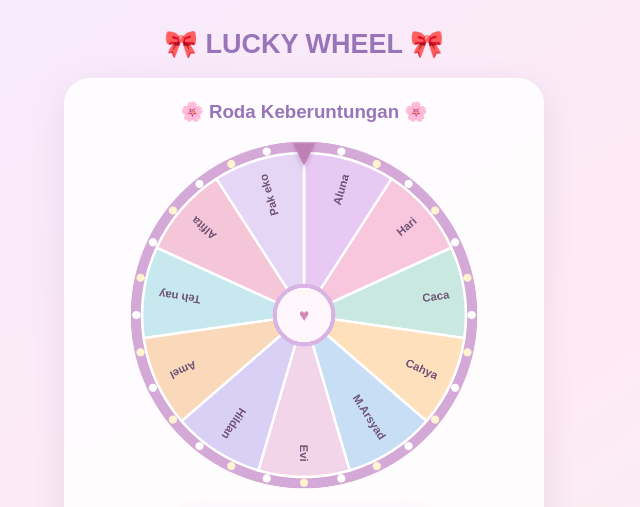
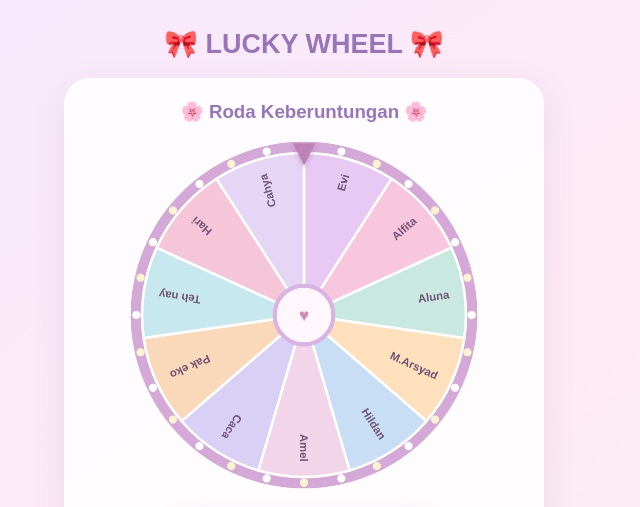
Before and after one commit to rismafauji30-alt/Luckywheel, a plain HTML site: page app/src/main/assets/index.html in a window 1280 px wide. Shown: the top 507 px of the page, 336-976 px from the left. Drawn offline with Linux system fonts and the light colour scheme.

Commit message:
Update index.html

```diff
--- a/app/src/main/assets/index.html
+++ b/app/src/main/assets/index.html
@@ -75,8 +75,8 @@ textarea{
  <h3>💗 Pengaturan Peserta</h3>
  <textarea id="names"></textarea>
  <br>
- <button class="secondary" onclick="applyNames()">Simpan Daftar Nama</button>
- <button class="secondary" onclick="resetAll()">Reset Arisan</button>
+<button class="secondary" onclick="applyNames()">Simpan Daftar Nama</button>
+<button class="secondary" onclick="resetAll()">Reset Arisan</button>
 </div>
 
 <div class="footer">Made with love 💕 Lucky Wheel Arisan</div>
@@ -128,7 +128,13 @@ function tone(freq,duration=.08,type="sine",volume=.05){
  osc.start();
  osc.stop(audio.currentTime+duration);
 }
-
+ function shuffleParticipants(){
+ for(let i=participants.length-1;i>0;i--){
+  const j=Math.floor(Math.random()*(i+1));
+  [participants[i],participants[j]]=
+  [participants[j],participants[i]];
+ }
+}
 function drawWheel(){
  const n=participants.length;
  ctx.clearRect(0,0,700,700);
@@ -251,6 +257,7 @@ function applyNames(){
  "Daftar nama berhasil disimpan";
 }
 
+
 function resetAll(){
  if(spinning)return;
 
@@ -260,7 +267,7 @@ function resetAll(){
  winnerCount=0;
 winnersHistory=[];
 angle=0;
-
+shuffleParticipants();
  drawWheel();
  updateInfo();
 
@@ -271,8 +278,8 @@ angle=0;
  "Urutan pemenang diulang dari awal";
 
  document.getElementById("spin").disabled=false;
+document.getElementById("spin").textContent="PUTAR ✨";
 }
-
 function spinWheel(){
  if(spinning||participants.length===0)return;
 
@@ -311,7 +318,7 @@ document.getElementById("spin").disabled=true;
  ((target-current+Math.PI*2)%(Math.PI*2));
 
  const start=angle;
- const duration=8000;
+ const duration=12000;
  const startTime=performance.now();
  lastTick=-1;
 
@@ -377,6 +384,7 @@ document.getElementById("spin").textContent=
  requestAnimationFrame(animate);
 }
 
+shuffleParticipants();
 drawWheel();
 updateInfo();
 </script>
```
